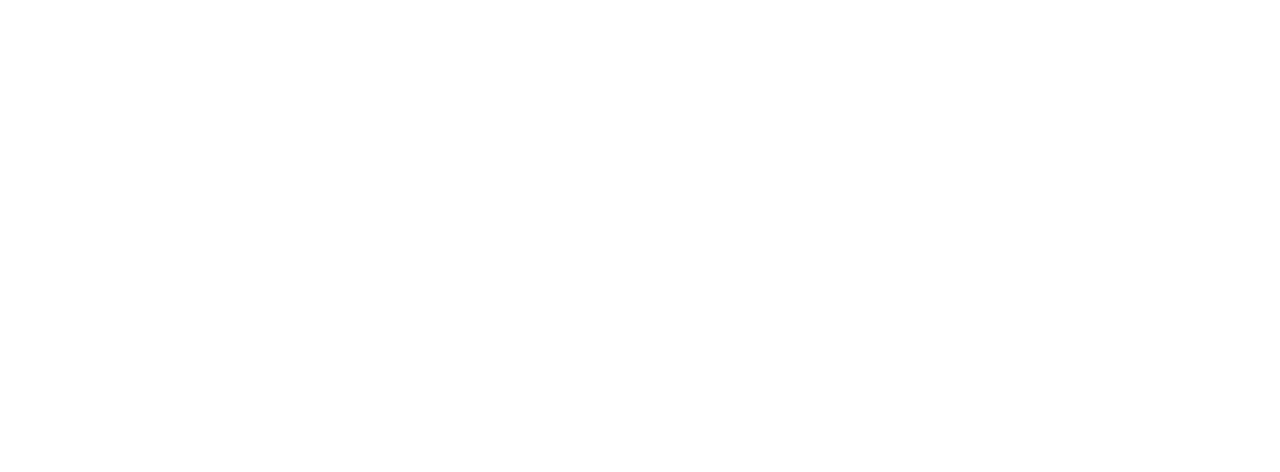
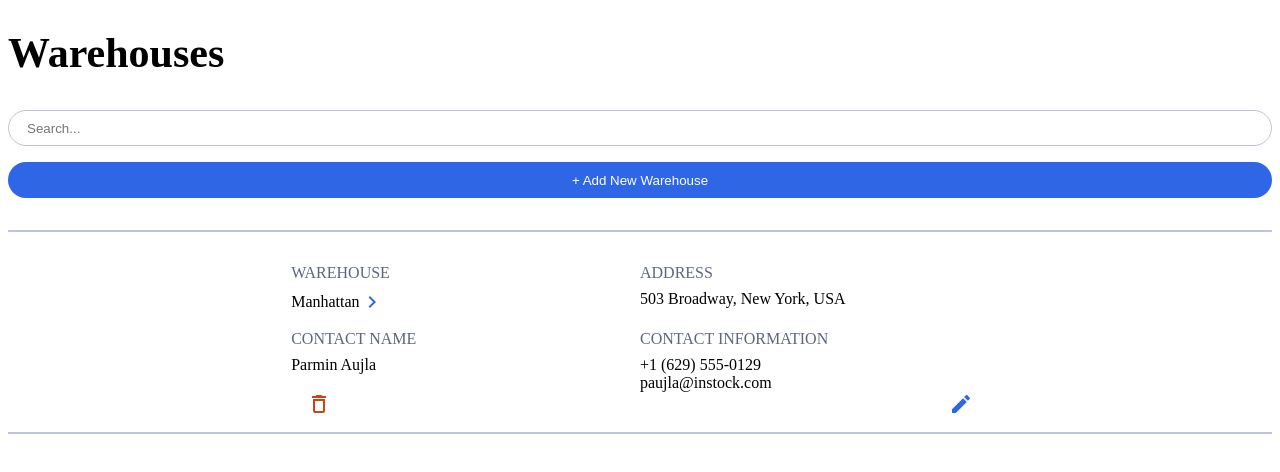
Before and after one commit to YongshengGong/apr24-instock-frontend, a React (Vite) app: page /warehouses in a window 1280 px wide. Before the commit this address had no page. Shown: the top 472 px of the page. Built offline with nearby package versions, Linux system fonts and the light colour scheme.

Commit message:
Restructured the <ul> elements to aid in the user interface.

```diff
--- a/package.json
+++ b/package.json
@@ -24,6 +24,6 @@
     "eslint-plugin-react": "^7.34.1",
     "eslint-plugin-react-hooks": "^4.6.0",
     "eslint-plugin-react-refresh": "^0.4.6",
-    "vite": "^5.2.0"
+    "vite": "^5.3.1"
   }
 }
--- a/src/App.jsx
+++ b/src/App.jsx
@@ -1,7 +1,8 @@
-import React, { useState, useEffect } from 'react'
-import { BrowserRouter, Routes, Route } from 'react-router-dom';
-import HomePage from './pages/HomePage/HomePage';
-import './App.scss'
+import React, { useState, useEffect } from "react";
+import { BrowserRouter, Routes, Route } from "react-router-dom";
+import HomePage from "./pages/HomePage/HomePage";
+import "./App.scss";
+import WarehousePage from "./pages/WarehousePage/WarehousePage";
 
 function App() {
   const port = import.meta.env.VITE_PORT || "http://localhost:8080";
@@ -9,9 +10,10 @@
     <BrowserRouter>
       <Routes>
         <Route path="/" element={<HomePage />}></Route>
+        <Route path="/warehouses" element={<WarehousePage />}></Route>
       </Routes>
     </BrowserRouter>
-  )
+  );
 }
 
-export default App
+export default App;
--- a/src/components/WarehouseList/WarehouseList.jsx
+++ b/src/components/WarehouseList/WarehouseList.jsx
@@ -1,35 +1,55 @@
+import chevron from "../../assets/images/icons/nav/chevron_right-24px.svg";
+import trashcan from "../../assets/images/icons/action/delete_outline-24px.svg";
+import editicon from "../../assets/images/icons/action/edit-24px.svg";
+import "./WarehouseList.scss";
+
 const WarehouseList = () => {
   return (
-    <section>
-      <header>
-        <h1>Warehouse</h1>
-        <div>
-          <input type="search" name="warehouseSearch" />
-          <button>+ Add New Warehouse</button>
+    <section className="warehouses">
+      <header className="warehouses__header">
+        <h1 className="warehouses__title">Warehouses</h1>
+        <div className="warehouses__header-container">
+          <input
+            type="search"
+            name="warehouseSearch"
+            className="warehouses__search"
+            placeholder="Search..."
+          />
+          <button className="warehouses__add-button">
+            + Add New Warehouse
+          </button>
         </div>
       </header>
-      <ul>
-        <li>
-          Manhattan{" "}
-          <img
-            src="../../assets/images/icons/nav/chevron_right-24px.svg"
-            alt=""
-          />
-        </li>
-        <li>503 Broadway, New York, USA</li>
-        <li>Parmin Aujla</li>
-        <li>
-          <div>
-            <p>2057903759</p>
-            <p>atay1109@gmail.com</p>
+
+      {/* Had to rewrite entire thing. Was breaking my brain for a second */}
+      <ul className="warehouses__list">
+        <li className="warehouses__item">
+          <div className="warehouses__info-group">
+            <div className="warehouses__info-item">
+              <p className="warehouses__sub-title">WAREHOUSE</p>
+              <div className="link-arrow">
+                <p className="warehouses__info">Manhattan</p>
+                <img src={chevron} alt="Enter Arrow" />
+              </div>
+            </div>
+            <div className="warehouses__info-item">
+              <p className="warehouses__sub-title">ADDRESS</p>
+              <p className="warehouses__info">503 Broadway, New York, USA</p>
+            </div>
+            <div className="warehouses__info-item">
+              <p className="warehouses__sub-title">CONTACT NAME</p>
+              <p className="warehouses__info">Parmin Aujla</p>
+            </div>
+            <div className="warehouses__info-item">
+              <p className="warehouses__sub-title">CONTACT INFORMATION</p>
+              <p className="warehouses__info">+1 (629) 555-0129</p>
+              <p className="warehouses__info">paujla@instock.com</p>
+            </div>
+            <div className="warehouses__info-item warehouses__info-item--actions">
+              <img src={trashcan} alt="Delete" className="warehouses__icon" />
+              <img src={editicon} alt="Edit" className="warehouses__icon" />
+            </div>
           </div>
-        </li>
-        <li>
-          <img
-            src="../../assets/images/icons/action/delete_outline-24px.svg"
-            alt=""
-          />{" "}
-          <img src="../../assets/images/icons/action/edit-24px.svg" alt="" />
         </li>
       </ul>
     </section>
--- /dev/null
+++ b/src/components/WarehouseList/WarehouseList.scss
@@ -0,0 +1,82 @@
+@use "../../styles/partials/colors" as *;
+@use "../../styles/partials/mixins" as *;
+@use "../../styles/partials/topography" as *;
+@use "../../styles/partials/variables" as *;
+
+.warehouses {
+  &__header {
+    font-size: $mobile-h1PageHeader_textSize;
+    line-height: $mobile-h1PageHeader_lineHeight;
+  }
+  &__header-container {
+  }
+  &__search {
+    width: 100%;
+    height: 36px;
+    border-radius: 20px;
+    text-indent: 1rem;
+    border: 1px solid $cloud-outlines-dividers-borders-tableSortingIcon;
+
+    &:focus {
+      border: 1px solid $instockIndigo-interactiveElements;
+      outline: none;
+    }
+  }
+
+  &__add-button {
+    width: 100%;
+    background-color: $instockIndigo-interactiveElements;
+    border-radius: 20px;
+    border: none;
+    height: 36px;
+    margin-top: 1rem;
+    color: $white-globalWhite;
+  }
+
+  &__list {
+    list-style: none;
+    padding: 0;
+    margin: 0;
+  }
+
+  &__item {
+    display: flex;
+    justify-content: space-between;
+    align-items: center;
+    padding: 1rem;
+    margin-bottom: 1rem;
+    margin-top: 2rem;
+    flex-direction: column;
+    border-top: 2px solid $cloud-outlines-dividers-borders-tableSortingIcon;
+    border-bottom: 2px solid $cloud-outlines-dividers-borders-tableSortingIcon;
+  }
+  &__info-group {
+    display: flex;
+    flex-wrap: wrap;
+  }
+  &__info-item {
+    flex: 1 1 45%;
+
+    &--actions {
+      display: flex;
+      flex-direction: row;
+      justify-content: space-between;
+      padding-left: 1rem;
+      padding-right: 1rem;
+    }
+  }
+
+  &__info {
+    margin: 0;
+  }
+
+  &__sub-title {
+    margin-bottom: 0.5rem;
+    color: $slate-tableColumnHeaders-placeholderText;
+  }
+}
+
+.link-arrow {
+  display: flex;
+  align-items: center;
+}
```
Also changed, not shown: 1 other file (tests, documents, lock files or other folders).
